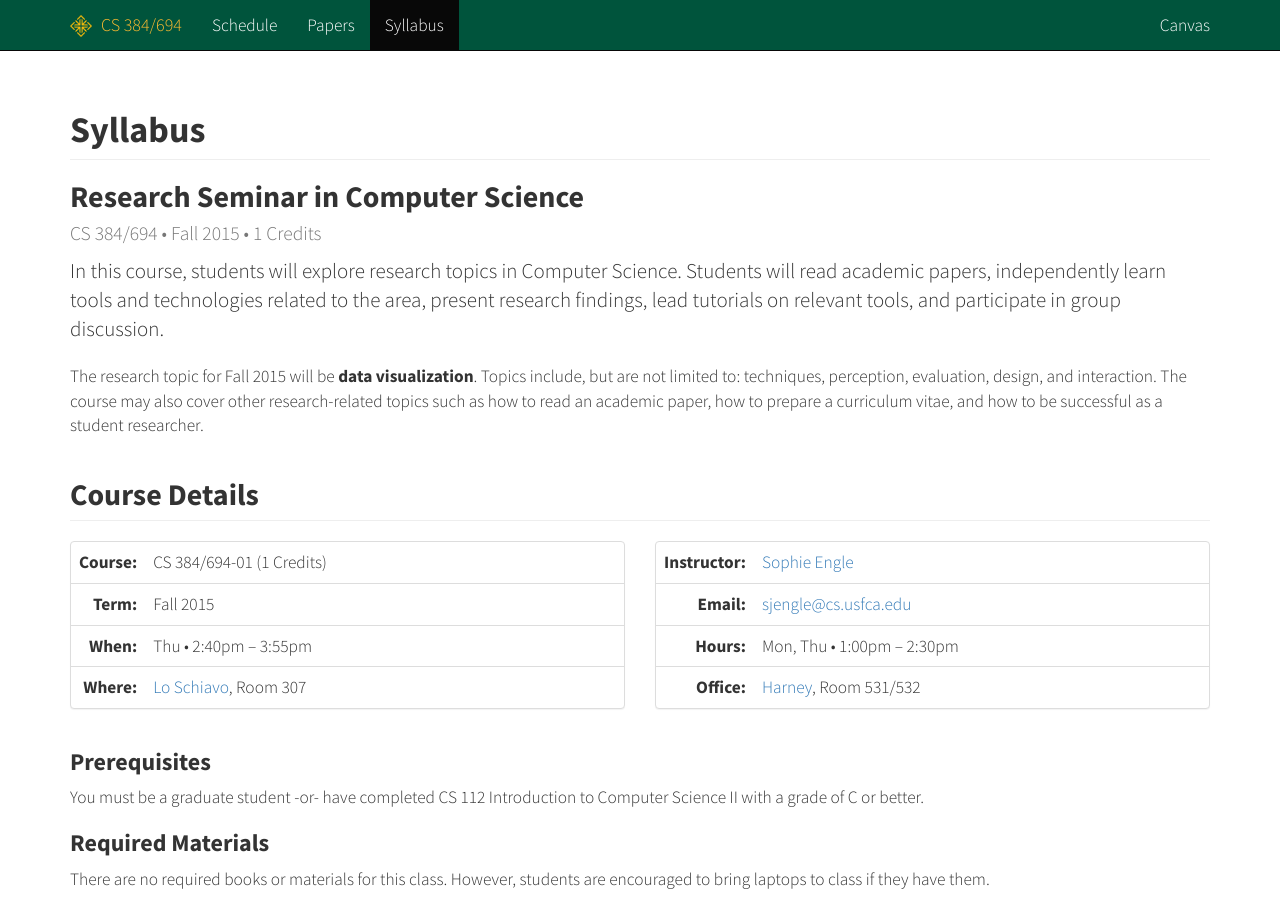
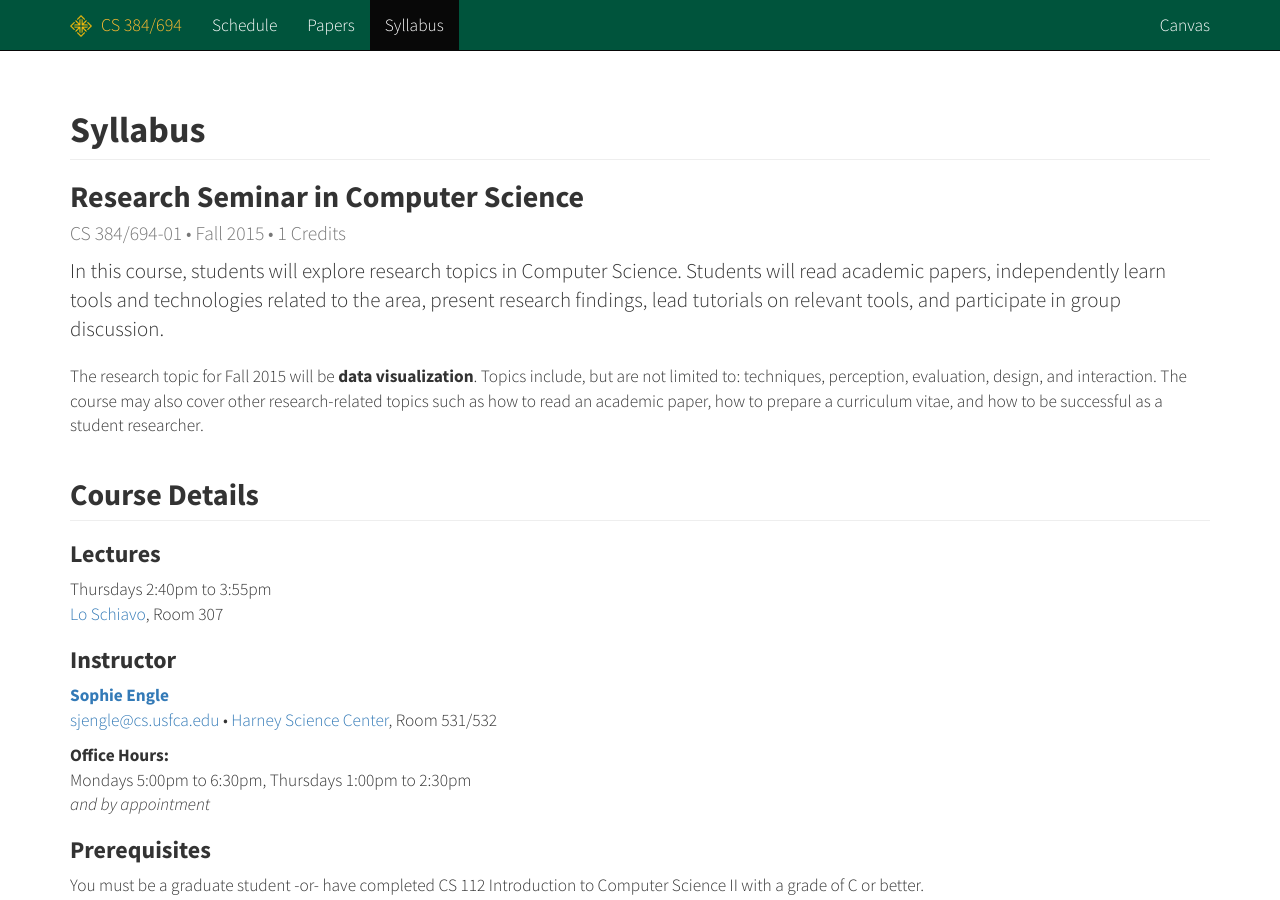
Before and after one commit to cs694/fall2015, a Jekyll site: the page built from syllabus.html, in a window 1280 px wide and 900 px high. Built offline with Jekyll 4.4.1, drawn with Linux system fonts in a browser that asks for light colours; Markdown is read by kramdown in place of the engine named in the settings.

Commit message:
Updated office hours and syllabus format.

```diff
--- a/_data/course.yml
+++ b/_data/course.yml
@@ -7,9 +7,7 @@ canvas: https://usfca.instructure.com/courses/1555423
 topic: data visualization
 credits: 1
 lectures:
-    days: Thu
-    start: 2:40pm
-    end: 3:55pm
+    when: 'Thursdays 2:40pm to 3:55pm'
     building: Lo Schiavo
     room: 307
     url: https://www.usfca.edu/virtual-tour/main-campus/lo-schiavo
@@ -18,16 +16,16 @@ instructor:
     email: sjengle@cs.usfca.edu
     url: http://sjengle.cs.usfca.edu
 office:
-    days: Mon, Thu
-    start: 1:00pm
-    end: 2:30pm
-    building: Harney
+    hours:
+        - 'Mondays 5:00pm to 6:30pm'
+        - 'Thursdays 1:00pm to 2:30pm'
+    building: Harney Science Center
     room: 531/532
     url: https://www.usfca.edu/virtual-tour/main-campus/harney-science
 description: 'In this course, students will explore research topics in Computer Science. Students will read academic papers, independently learn tools and technologies related to the area, present research findings, lead tutorials on relevant tools, and participate in group discussion.'
 prerequisites: 'You must be a graduate student -or- have completed CS 112 Introduction to Computer Science II with a grade of C or better.'
 materials: 'There are no required books or materials for this class. However, students are encouraged to bring laptops to class if they have them.'
 outcomes:
-  - Understand how to read academic papers in Computer Science.
-  - Prepare and deliver a presentation demonstrating understanding of a paper, new tool, or piece of technology.
-  - Analyze results and shortcomings of others' work in group discussion.
+    - Understand how to read academic papers in Computer Science.
+    - Prepare and deliver a presentation demonstrating understanding of a paper, new tool, or piece of technology.
+    - Analyze results and shortcomings of others' work in group discussion.
--- a/syllabus.html
+++ b/syllabus.html
@@ -5,7 +5,7 @@ title: Syllabus
 
 <h1 class="page-header">{{ page.title }}</h1>
 
-<h2>{{ site.data.course.title }}<br/> <small>{{ site.data.course.id }} &bull; {{ site.data.course.term }} {{ site.data.course.year }} &bull; {{ site.data.course.credits }} Credits</small></h2>
+<h2>{{ site.data.course.title }}<br/> <small>{{ site.data.course.id }}-{{ site.data.course.section }} &bull; {{ site.data.course.term }} {{ site.data.course.year }} &bull; {{ site.data.course.credits }} Credits</small></h2>
 
 <p class="lead">{{ site.data.course.description }}</p>
 
@@ -13,63 +13,29 @@ title: Syllabus
 
 <h2 class="page-header">Course Details</h2>
 
-<div class="row">
-  <div class="col-md-6">
-    <div class="panel panel-default">
-    <table class="table table-hover">
-    <tbody>
-      <tr>
-        <th>Course:</th>
-        <td class="fill">{{ site.data.course.id }}-{{ site.data.course.section }} ({{ site.data.course.credits }} Credits)</td>
-      </tr>
+<h3>Lectures</h3>
 
-      <tr>
-        <th>Term:</th>
-        <td class="fill">{{ site.data.course.term }} {{ site.data.course.year }}</td>
-      </tr>
+<p>
+  {{ site.data.course.lectures.when }}<br/>
+  <a href="{{ site.data.course.lectures.url }}">{{ site.data.course.lectures.building }}</a>, Room {{ site.data.course.lectures.room }}
+</p>
 
-      <tr>
-        <th>When:</th>
-        <td class="fill">{{ site.data.course.lectures.days }} &bull; {{ site.data.course.lectures.start }} &ndash; {{ site.data.course.lectures.end }}</td>
-      </tr>
+<h3>Instructor</h3>
 
-      <tr>
-        <th>Where:</th>
-        <td class="fill"><a href="{{ site.data.course.lectures.url }}">{{ site.data.course.lectures.building }}</a>, Room {{ site.data.course.lectures.room }}</td>
-      </tr>
-    </tbody>
-    </table>
-    </div> <!-- /panel -->
-  </div> <!-- /col-md-6 -->
+<p>
+  <strong>
+    <a href="{{ site.data.course.instructor.url }}">{{ site.data.course.instructor.name }}</a>
+  </strong><br/>
+  <a href="mailto:{{ site.data.course.instructor.email }}">{{ site.data.course.instructor.email }}</a>
+  &bull;
+  <a href="{{ site.data.course.office.url }}">{{ site.data.course.office.building }}</a>, Room {{ site.data.course.office.room }}
+</p>
 
-  <div class="col-md-6">
-    <div class="panel panel-default">
-    <table class="table table-hover">
-    <tbody>
-      <tr>
-        <th>Instructor:</th>
-        <td class="fill"><a href="{{ site.data.course.instructor.url }}">{{ site.data.course.instructor.name }}</a></td>
-      </tr>
-
-      <tr>
-        <th>Email:</th>
-        <td class="fill"><a href="mailto:{{ site.data.course.instructor.email }}">{{ site.data.course.instructor.email }}</a></td>
-      </tr>
-
-      <tr>
-        <th>Hours:</th>
-        <td class="fill">{{ site.data.course.office.days }} &bull; {{ site.data.course.office.start }} &ndash; {{ site.data.course.office.end }}</td>
-      </tr>
-
-      <tr>
-        <th>Office:</th>
-        <td class="fill"><a href="{{ site.data.course.office.url }}">{{ site.data.course.office.building }}</a>, Room {{ site.data.course.office.room }}</td>
-      </tr>
-    </tbody>
-    </table>
-    </div>
-  </div>
-</div> <!-- /row -->
+<p>
+  <strong>Office Hours:</strong><br/>
+  {{ site.data.course.office.hours | join: ', ' }}<br/>
+  <em>and by appointment</em></li>
+</p>
 
 <h3>Prerequisites</h3>
 
```
Also changed, not shown: 2 other files.
